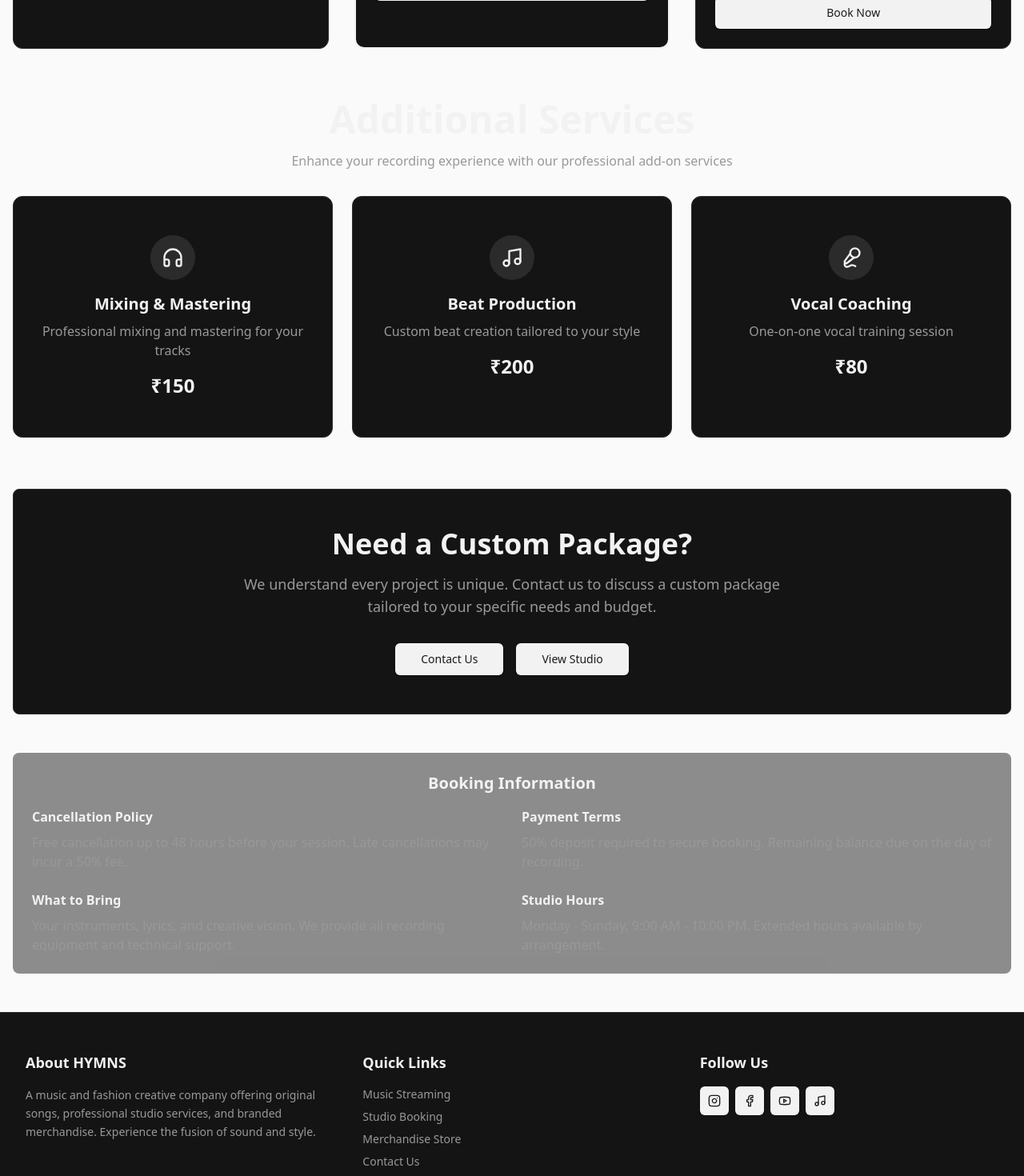
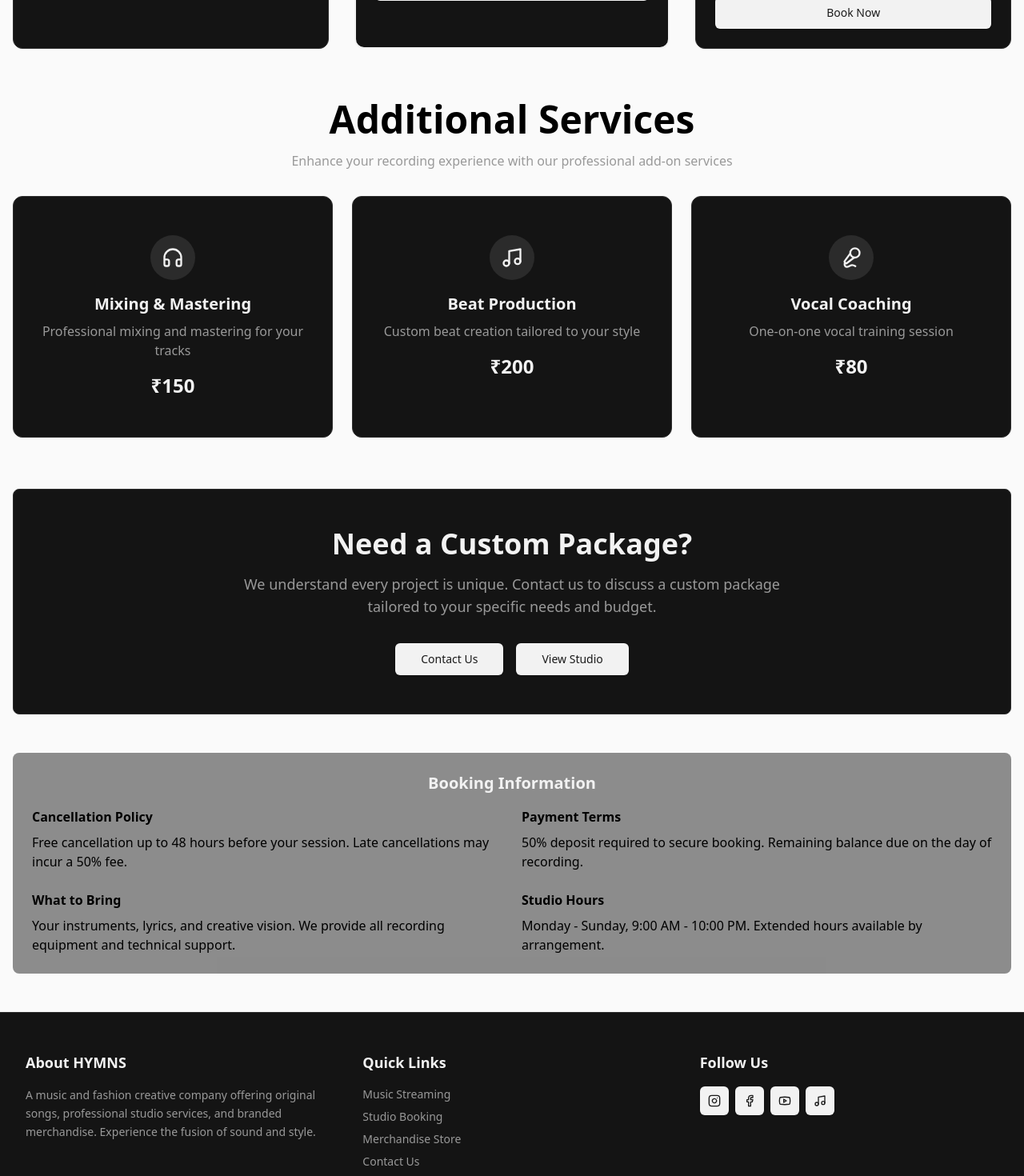
Before and after one commit to Ruman-Jyoti-Sarmah/HYMNS152, a React (Vite) app: page /pricing in a window 1280 px wide. Shown: the part 900-2370 px from the top of the page at 80% size. Built offline with nearby package versions, Linux system fonts and the light colour scheme; sample sign-in values are in the browser's storage.

Commit message:
Change words color

```diff
--- a/src/pages/Cart.tsx
+++ b/src/pages/Cart.tsx
@@ -105,7 +105,7 @@ const Cart: React.FC = () => {
       <div className="min-h-screen py-12 px-4">
         <div className="max-w-4xl mx-auto text-center">
           <ShoppingBag className="h-24 w-24 text-muted-foreground mx-auto mb-6" />
-          <h1 className="text-3xl font-bold text-foreground mb-4">
+          <h1 className="text-3xl font-bold text-black mb-4">
             Your cart is empty
           </h1>
           <p className="text-muted-foreground mb-8">
--- a/src/pages/Contact.tsx
+++ b/src/pages/Contact.tsx
@@ -80,7 +80,7 @@ const Contact: React.FC = () => {
     <div className="min-h-screen py-12 px-4">
       <div className="max-w-7xl mx-auto">
         <div className="text-center mb-12">
-          <h1 className="text-4xl xl:text-6xl font-bold text-foreground mb-4">
+          <h1 className="text-4xl xl:text-6xl font-bold text-black mb-4">
             Get in Touch
           </h1>
           <p className="text-lg text-muted-foreground max-w-2xl mx-auto">
--- a/src/pages/Home.tsx
+++ b/src/pages/Home.tsx
@@ -59,7 +59,7 @@ const Home: React.FC = () => {
       <section className="py-12 xl:py-20 px-4">
         <div className="max-w-7xl mx-auto">
           <div className="text-center mb-12 animate-fadeInUp">
-            <h2 className="text-3xl xl:text-5xl font-bold text-foreground mb-4">
+            <h2 className="text-3xl xl:text-5xl font-bold text-blue-600 mb-4">
               What We Offer
             </h2>
             <p className="text-muted-foreground text-lg max-w-2xl mx-auto">
@@ -100,10 +100,10 @@ const Home: React.FC = () => {
 
       <section className="py-12 xl:py-20 px-4 bg-muted/50">
         <div className="max-w-4xl mx-auto text-center animate-fadeInUp">
-          <h2 className="text-3xl xl:text-5xl font-bold text-foreground mb-6">
+          <h2 className="text-3xl xl:text-5xl font-bold text-white mb-6">
             Join the HYMNS Community
           </h2>
-          <p className="text-muted-foreground text-lg mb-8 animate-fadeInUp animation-delay-200">
+          <p className="text-white text-lg mb-8 animate-fadeInUp animation-delay-200">
             Stay connected with us through our social channels and be the first to know about new releases, studio sessions, and exclusive merchandise drops.
           </p>
           <Link to="/contact">
--- a/src/pages/Music.tsx
+++ b/src/pages/Music.tsx
@@ -44,7 +44,7 @@ const Music: React.FC = () => {
     <div className="min-h-screen py-12 px-4">
       <div className="max-w-7xl mx-auto">
         <div className="mb-12 animate-fadeInDown">
-          <h1 className="text-4xl xl:text-6xl font-bold text-foreground mb-4">
+          <h1 className="text-4xl xl:text-6xl font-bold text-black mb-4">
             Explore Our Music
           </h1>
           <p className="text-lg text-muted-foreground max-w-2xl">
--- a/src/pages/Pricing.tsx
+++ b/src/pages/Pricing.tsx
@@ -81,7 +81,7 @@ const Pricing: React.FC = () => {
     <div className="min-h-screen py-12 px-4">
       <div className="max-w-7xl mx-auto">
         <div className="text-center mb-12 animate-fadeInDown">
-          <h1 className="text-4xl xl:text-6xl font-bold text-foreground mb-4">
+          <h1 className="text-4xl xl:text-6xl font-bold text-black mb-4">
             Studio Pricing
           </h1>
           <p className="text-lg xl:text-xl text-muted-foreground max-w-3xl mx-auto">
@@ -139,7 +139,7 @@ const Pricing: React.FC = () => {
         </div>
 
         <div className="mb-16 animate-fadeInUp animation-delay-600">
-          <h2 className="text-3xl xl:text-5xl font-bold text-foreground mb-4 text-center">
+          <h2 className="text-3xl xl:text-5xl font-bold text-black mb-4 text-center">
             Additional Services
           </h2>
           <p className="text-muted-foreground text-center mb-8 max-w-2xl mx-auto">
@@ -193,20 +193,20 @@ const Pricing: React.FC = () => {
           </h3>
           <div className="grid grid-cols-1 xl:grid-cols-2 gap-6 text-muted-foreground">
             <div>
-              <h4 className="font-semibold text-foreground mb-2">Cancellation Policy</h4>
-              <p>Free cancellation up to 48 hours before your session. Late cancellations may incur a 50% fee.</p>
+              <h4 className="font-semibold text-black mb-2">Cancellation Policy</h4>
+              <p className="text-black">Free cancellation up to 48 hours before your session. Late cancellations may incur a 50% fee.</p>
             </div>
             <div>
-              <h4 className="font-semibold text-foreground mb-2">Payment Terms</h4>
-              <p>50% deposit required to secure booking. Remaining balance due on the day of recording.</p>
+              <h4 className="font-semibold text-black mb-2">Payment Terms</h4>
+              <p className="text-black">50% deposit required to secure booking. Remaining balance due on the day of recording.</p>
             </div>
             <div>
-              <h4 className="font-semibold text-foreground mb-2">What to Bring</h4>
-              <p>Your instruments, lyrics, and creative vision. We provide all recording equipment and technical support.</p>
+              <h4 className="font-semibold text-black mb-2">What to Bring</h4>
+              <p className="text-black">Your instruments, lyrics, and creative vision. We provide all recording equipment and technical support.</p>
             </div>
             <div>
-              <h4 className="font-semibold text-foreground mb-2">Studio Hours</h4>
-              <p>Monday - Sunday, 9:00 AM - 10:00 PM. Extended hours available by arrangement.</p>
+              <h4 className="font-semibold text-black mb-2">Studio Hours</h4>
+              <p className="text-black">Monday - Sunday, 9:00 AM - 10:00 PM. Extended hours available by arrangement.</p>
             </div>
           </div>
         </div>
--- a/src/pages/Store.tsx
+++ b/src/pages/Store.tsx
@@ -191,10 +191,10 @@ const Store: React.FC = () => {
     <div className="min-h-screen py-6 px-4">
       <div className="max-w-7xl mx-auto">
         <div className="mb-6 animate-fadeInDown">
-          <h1 className="text-3xl xl:text-5xl font-bold text-foreground mb-2">
+          <h1 className="text-3xl xl:text-5xl font-bold text-black mb-2">
             HYMNS Store
           </h1>
-          <p className="text-muted-foreground">
+          <p className="text-black">
             Shop exclusive HYMNS merchandise
           </p>
         </div>
--- a/src/pages/Studio.tsx
+++ b/src/pages/Studio.tsx
@@ -64,7 +64,7 @@ const Studio: React.FC = () => {
         <div className="max-w-7xl mx-auto">
           <div className="grid grid-cols-1 xl:grid-cols-2 gap-8 xl:gap-12 items-center mb-16">
             <div className="animate-fadeInLeft">
-              <h2 className="text-3xl xl:text-5xl font-bold text-foreground mb-6">
+              <h2 className="text-3xl xl:text-5xl font-bold text-black mb-6">
                 State-of-the-Art Facilities
               </h2>
               <p className="text-muted-foreground text-lg mb-6">
@@ -98,7 +98,7 @@ const Studio: React.FC = () => {
           </div>
 
           <div className="mb-16">
-            <h2 className="text-3xl xl:text-5xl font-bold text-foreground mb-8 text-center animate-fadeInUp">
+            <h2 className="text-3xl xl:text-5xl font-bold text-black mb-8 text-center animate-fadeInUp">
               Our Services
             </h2>
             <div className="grid grid-cols-1 xl:grid-cols-3 gap-6">
```
Also changed, not shown: src/pages/About.tsx (+4 -4 lines).
